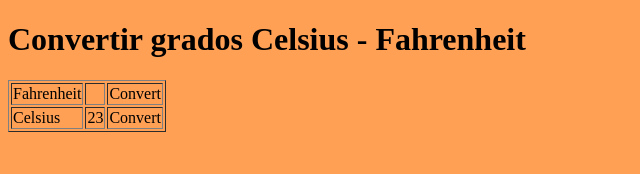
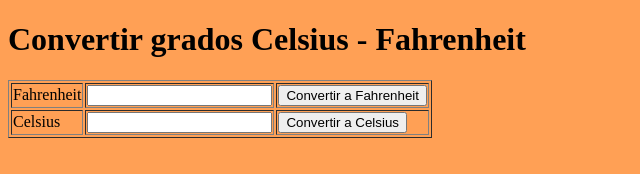
Before and after one commit to SilviaGuerra/Leccion-14, a plain HTML site: page grados-celsius/celsius.html in a window 1280 px wide. Shown: the whole page, without its empty margins (0-640 px from the left). Drawn offline with Linux system fonts and the light colour scheme.

Commit message:
Tabla mejorada

```diff
--- a/grados-celsius/celsius.html
+++ b/grados-celsius/celsius.html
@@ -6,15 +6,23 @@
 </head>
 <body style="background-color:#FFA055;">
   <h1>Convertir grados Celsius - Fahrenheit</h1>
-  <table style="heigth:100 width: 100" border=1>
+  <table border=1>
     <td>Fahrenheit</td>
-    <td></td>
-    <td>Convert</td>
+    <td>
+      <input name="farenheit" id="farenheit" type="text" />
+    </td>
+    <td>
+      <button type="Button" onclick="convertirFahrenheit (); return false">Convertir a Fahrenheit</button>
+    </td>
     <tr>
       <td>Celsius
-      <td> 23
-      <td>Convert
-    </td>
+      <td>
+        <input name="farenheit" id="farenheit" type="text" />
+      <td>
+        <button type="Button" onclick="convertirCelsius (); return false">Convertir a Celsius</button>
+    </tr>
   </table>
+  <script>
+
 </body>
 </html>
```
